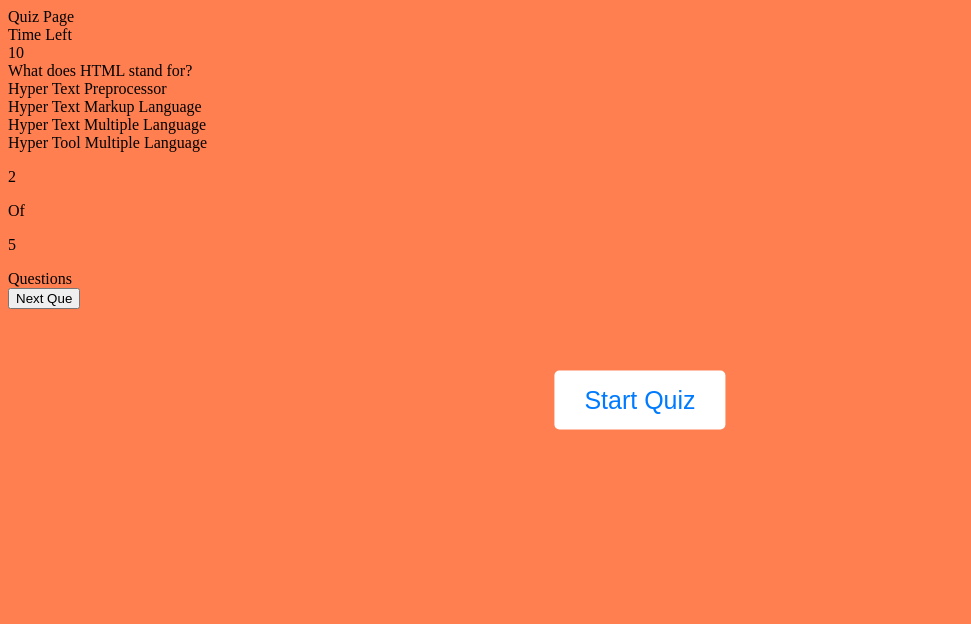
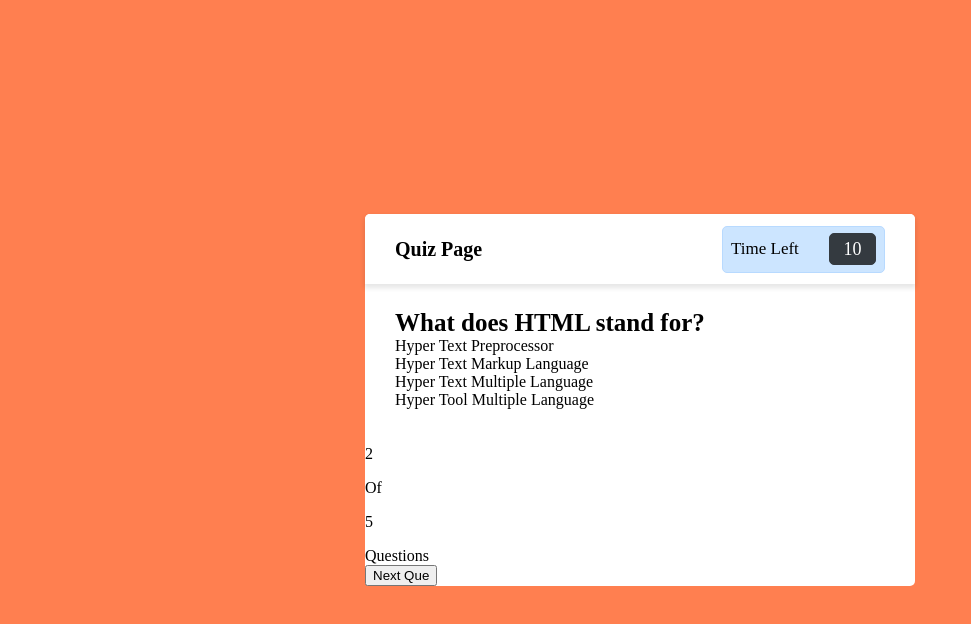
Before and after one commit to Hakkelo89/Code-Quiz, a plain HTML site: page index.html in a window 1280 px wide. Shown: the whole page, without its empty margins (0-971 px from the left). Drawn offline with Linux system fonts and the light colour scheme.

Commit message:
timer style and quiz style added

```diff
--- a/style.css
+++ b/style.css
@@ -3,7 +3,8 @@ body {
 }
 
 .start_btn,
-.info_box {
+.info_box,
+.quiz_box {
   position: absolute;
   top: 50%;
   left: 50%;
@@ -95,3 +96,68 @@ body {
   color: #fff;
   background: #007bff;
 }
+
+.quiz_box {
+  width: 550px;
+  background: #fff;
+  border-radius: 5px;
+}
+
+.quiz_box header {
+  position: relative;
+  z-index: 99;
+  height: 70px;
+  padding: 0 30px;
+  background: #fff;
+  display: flex;
+  align-items: center;
+  justify-content: space-between;
+  border-radius: 5px 5px 0 0;
+  box-shadow: 0px 3px 5px 1px rgba(0, 0, 0, 0.1);
+}
+
+.quiz_box header .title {
+  font-size: 20px;
+  font-weight: 600;
+}
+
+.quiz_box header .timer {
+  display: flex;
+  align-items: center;
+  justify-content: space-between;
+  width: 145px;
+  height: 45px;
+  background: #cce5ff;
+  border: 1px solid #b8daff;
+  border-radius: 5px;
+  padding: 0 8px;
+}
+
+.quiz_box header .timer .time_text {
+  font-weight: 400;
+  font-size: 17px;
+  user-select: none;
+}
+
+.quiz_box header .timer .timer_sec {
+  font-size: 18px;
+  font-weight: 500;
+  background: #343a40;
+  height: 30px;
+  width: 45px;
+  color: #fff;
+  text-align: center;
+  line-height: 30px;
+  border-radius: 5px;
+  border: 1px solid #343a40;
+  user-select: none;
+}
+
+.quiz_box section {
+  padding: 25px 30px 20px 30px;
+  background: #fff;
+}
+.quiz_box section .que_text {
+  font-size: 25px;
+  font-weight: 600;
+}
```
